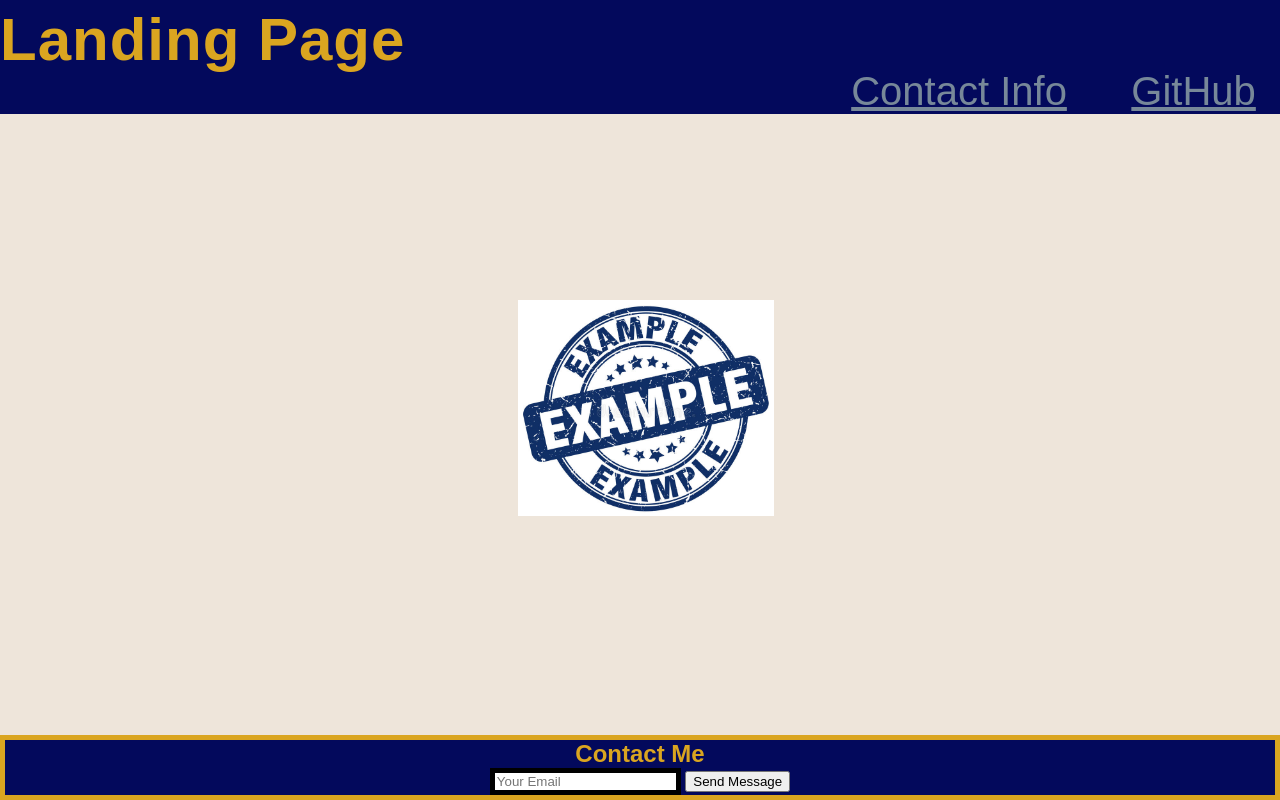
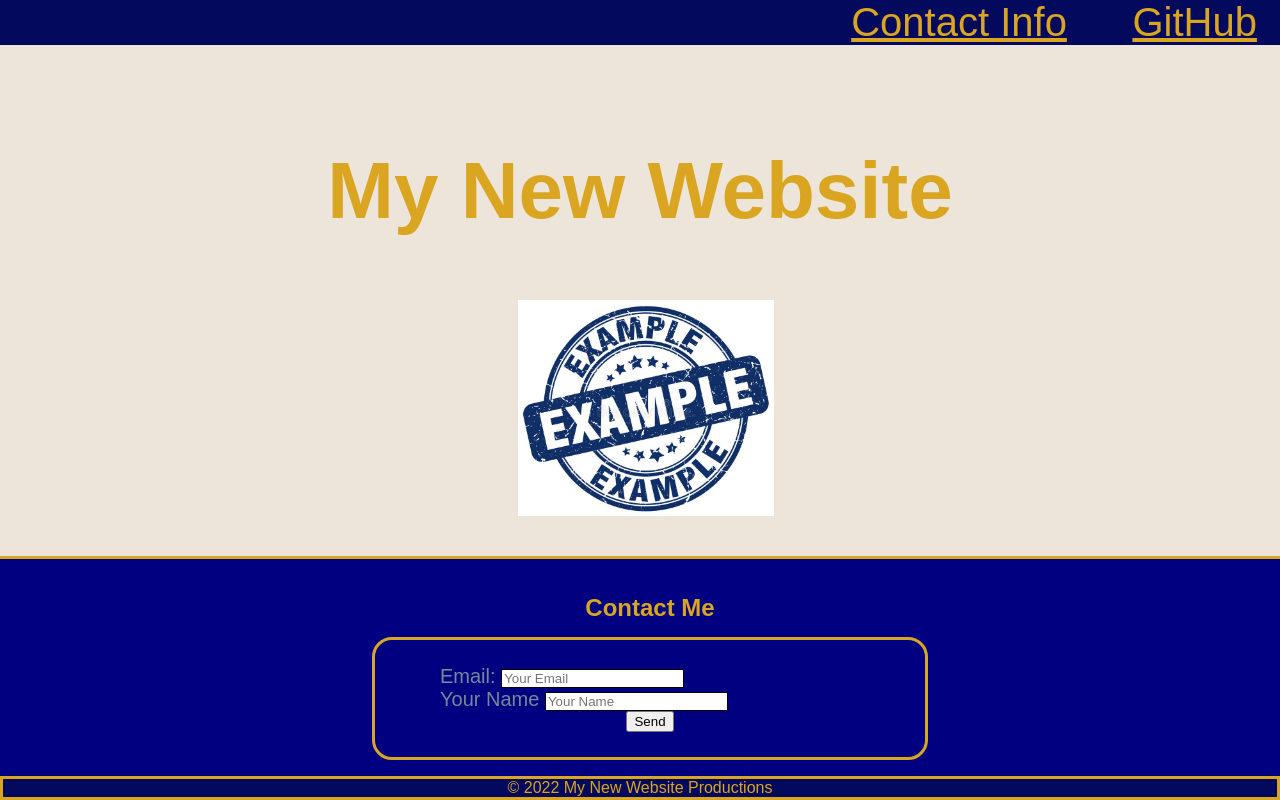
Before and after one commit to Lamm9/git-init-sample, a plain HTML site: page index.html in a window 1280 px wide. Shown: the top 800 px of the page. Drawn offline with Linux system fonts and the light colour scheme.

Commit message:
fixed HTML and CSS

```diff
--- a/Assets/style.css
+++ b/Assets/style.css
@@ -1,37 +1,62 @@
 *{
-    font-family: Arial, Helvetica, sans-serif;
+
     margin: 0 auto;
+    padding: 0 auto;
 }
 
 body{
     background-color: rgb(238, 229, 218);
-}
-
-h1{
-    font-size: 60px;
-    position: relative; top: 5px;
-    letter-spacing: 1px;
+    position: relative;
+    font-family: Arial, Helvetica, sans-serif;
 }
 
 header{
     width: 100%;
     background-color: rgb(3, 9, 92);
-    color: goldenrod;
     display: block;
     position: relative; top: 0px;
+}
+
+h1{
+    color: goldenrod;
+    position: relative; top: 100px;
+    font-size: 80px;
 }
 
 a{
     display: inline;
     font-size: 40px;
-    color: lightslategray;
+    color: goldenrod;
     padding: 30px;
     position: relative; left: 63%;
 }
 
+li{
+    display: inline;
+    font-size: 20px;
+    color: lightslategray;
+}
+
 h2{
-    display: inline;
+    display: block;
     padding: 15px;
+    color: goldenrod;
+}
+
+form{
+    margin: 0px auto;
+    width: 500px;
+    padding: 25px;
+    border: solid goldenrod;
+    border-radius: 20px;
+}
+
+section{
+    margin-bottom: 0;
+    padding: 20px 10px 40px 10px;
+    border-top: 3px solid goldenrod;
+    background-color: navy; width: 100%;
+    position: fixed; bottom: 0px;
 }
 
 img{
@@ -40,7 +65,7 @@ img{
     position: absolute; left: 40.5%; top: 300px;
 }
 
-p{
+figcaption{
     color: navy;
     position: relative;bottom: 250px;
 }
@@ -50,15 +75,21 @@ footer{
     color: goldenrod;
     position: fixed; bottom: 0px; left: 0px; right: 0px;
     text-align: center;
-    border: 5px solid;
-    border-color: goldenrod;
+    border: solid goldenrod;
 }
 
 .input{
-  border: 5px solid;
+  border: 1px solid;
   border-color: black;
 }
 
-.container{
+.text-center{
+    text-align: center;
+}
 
+#Email{
+    display: block;
 }
+#Name{
+    display: block;
+}
--- a/index.html
+++ b/index.html
@@ -3,35 +3,50 @@
 
 <head>
     <meta charset="UTF-8">
-    <title>Landing Page</title>
+    <meta name="viewport" content="width=device-width, initial-scale=1.0">
+    <title>My New Website</title>
     <link rel="stylesheet" href="./Assets/style.css">
 </head>
 
 <body>
     <header>
-        <h1>Landing Page</h1>
         <nav>
-            <ul>
-                <a href="./index.html">Contact Info</a>
-                <a href="https://github.com/Lamm9">GitHub</a>
-                <a href="url">About Us</a>
+            <ul class=" links">
+                <li> <a href="#contact">Contact Info</a> </li>
+                <li> <a href="https://github.com/Lamm9">GitHub</a> </li>
+                <li> <a href="url">About Us</a> </li>
             </ul>
         </nav>
     </header>
 
-    <section>
+    <main>
+        <h1 class="text-center">My New Website</h1>
+    <figure>
         <img src="./Assets/images/example-blue-grunge-round-vintage-stamp-rubber-89503078.jpg" alt="placeholder image">
-        <p>This is a placeholder image.</p>
+        <figcaption class="text-center">This is a placeholder image.</figcaption>
+    </figure>
+    <section id="contact">
+        <h2 class="text-center">Contact Me</h2>
+        <form>
+            <ul>
+                <li id="Email">
+                    <label class="text-center" for="email">Email:</label>
+                    <input class="input" type="text" placeholder="Your Email">
+                </li>
+                <li id="Name">
+                    <label class="text-center" for="name">Your Name</label>
+                    <input class="input" type="text" placeholder="Your Name">
+                </li>
+            </ul>
+            <div class="text-center">
+            <button type="Submit">Send</button>
+            </div>
+        </form>
     </section>
-    <footer>
-        <div class="container">
-        <h2>Contact Me</h2>
-        <form>
-              <input class="input" type="text" placeholder="Your Email">
-              <button type="Submit">Send Message</button>
-        </form>
-        </div>
+    <footer class="text-center">
+        © 2022 My New Website Productions
     </footer>
+</main>
 </body>
 
 </html>
```
